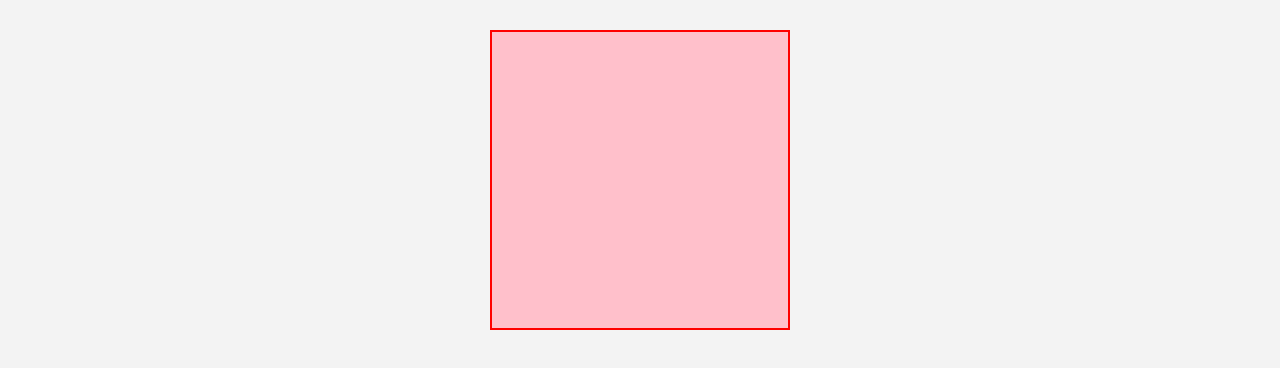
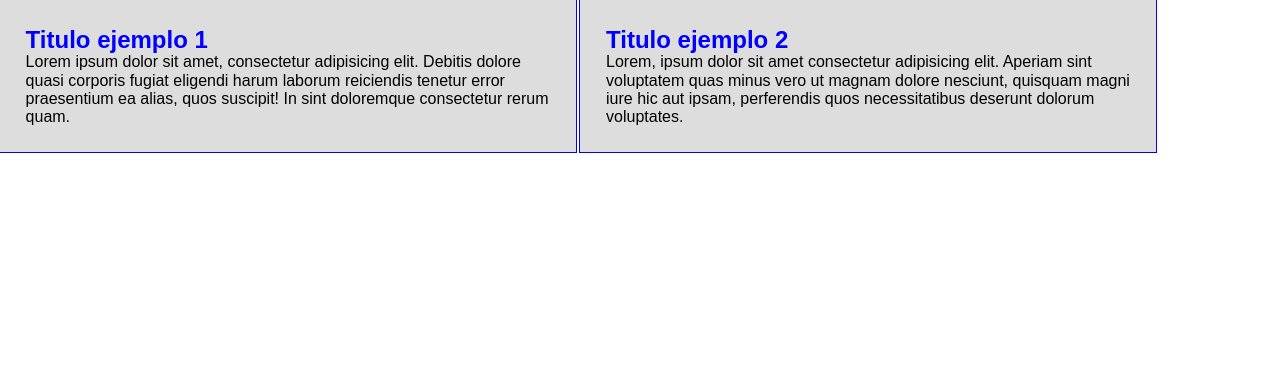
Before and after one commit to robersks/CSS_SoyDalto, a plain HTML site: page index.html in a window 1280 px wide. Drawn offline with Linux system fonts and the light colour scheme; a web font is replaced by a local one.

Commit message:
feat: :sparkles: un dia mas

```diff
--- a/index.html
+++ b/index.html
@@ -3,7 +3,6 @@
 
 <head>
   <meta charset="UTF-8">
-  <meta name="viewport" content="width=device-width, initial-scale=1.0">
   <link rel="stylesheet" href="/styles/index.css">
 
   <link rel="stylesheet" href="/styles/normalize.css">
@@ -14,14 +13,19 @@
   <link
     href="https://fonts.googleapis.com/css2?family=Lobster&family=Playwrite+AU+VIC:wght@100..400&family=Playwrite+IS:wght@100..400&family=Playwrite+PL:wght@100..400&display=swap"
     rel="stylesheet">
-
+    <meta name="viewport" content="width=device-width, initial-scale=1.0">
   <title>Document</title>
 </head>
 
 <body>
 
-  <div class="caja">
-
+  <div class="post">
+    <h2>Titulo ejemplo 1</h1>
+    <p>Lorem ipsum dolor sit amet, consectetur adipisicing elit. Debitis dolore quasi corporis fugiat eligendi harum laborum reiciendis tenetur error praesentium ea alias, quos suscipit! In sint doloremque consectetur rerum quam.</p>
+  </div>
+  <div class="post">
+    <h2>Titulo ejemplo 2</h2>
+    <p>Lorem, ipsum dolor sit amet consectetur adipisicing elit. Aperiam sint voluptatem quas minus vero ut magnam dolore nesciunt, quisquam magni iure hic aut ipsam, perferendis quos necessitatibus deserunt dolorum voluptates.</p>
   </div>
 
 </body>
--- a/styles/index.css
+++ b/styles/index.css
@@ -1,20 +1,29 @@
 *{
-    font-family: Verdana, Geneva, Tahoma, sans-serif;
-    font-size: 50px;
+    font-family:sans-serif;
 }
 
-body {
-    background: rgb(243, 243, 243);
-    padding-top: 50px;
-    padding: 30px;
+
+.post {
+    background: #ddd;
+    width: 45vw;
+    padding: 2%;
+    outline: 1px solid blue;
+    display: inline-block; /* uno al lado del otro */
+
 }
 
-.caja{
-    height: 300px;
-    width: 300px;
-    margin: auto; /* Centrar el bloque en eje x */
-    background: pink;
-    border: 2px solid red;
+h2{
+    color: blue;
+}
 
-    cursor: row-resize; /* Cursor de ajuste de tamaño */
+/* Cuando una imagen es menor a 500px en ancho, aplica estas propiedades */
+@media only screen and (max-width: 800px )  {
+    .post{
+        display: block; /* Se comportarán como bloque*/
+        width: 100vw;
+        outline: 1px solid orangered;
+    }
+    h2{
+        color: orangered;
+    }
 }
```
